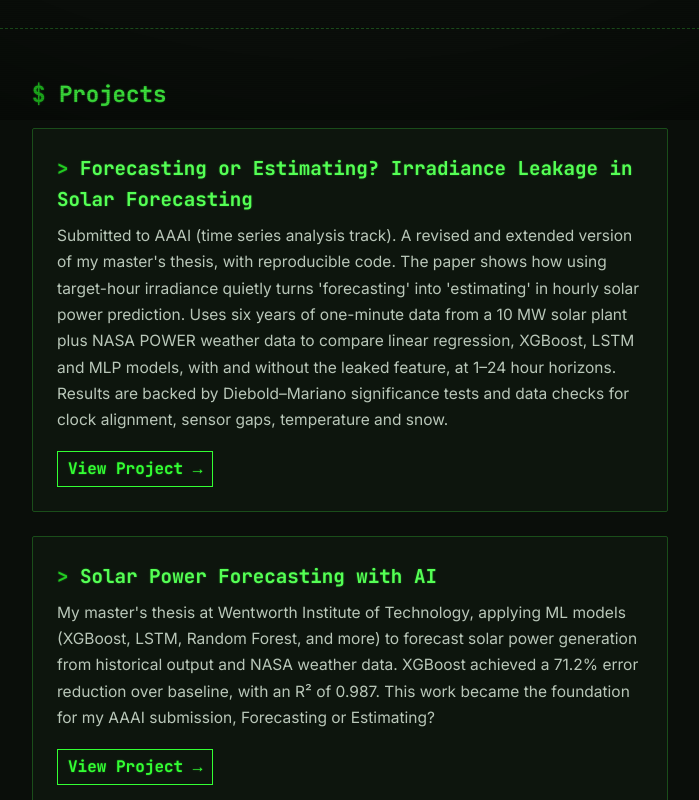
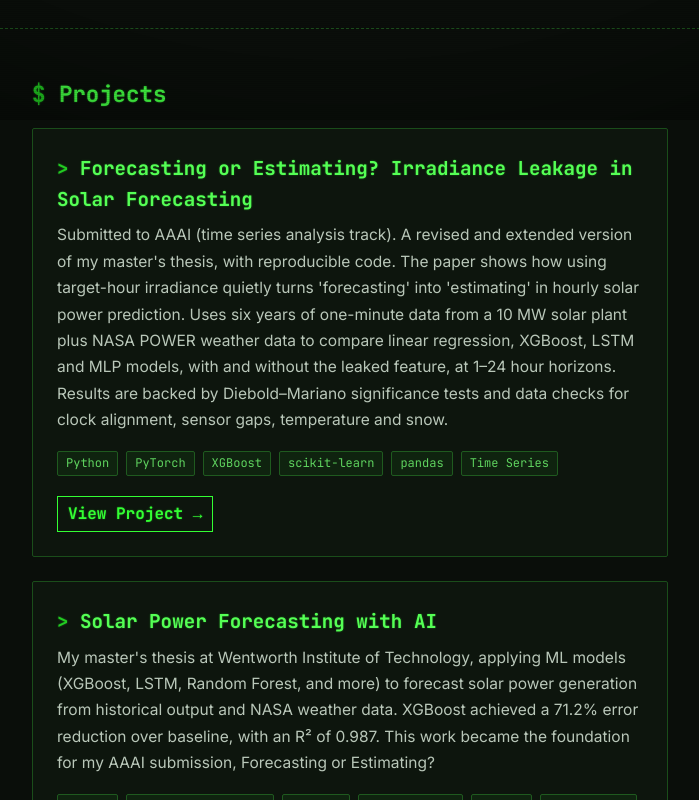
Before and after one commit to IsaacTsolak/Portfolio, a React (Vite) app: page / in a window 1280 px wide. Shown: the part 680-1480 px from the top of the page, without its empty margins (290-989 px from the left). Built offline with nearby package versions, Linux system fonts and the light colour scheme.

Commit message:
Add tech tags and card hover effect

```diff
--- a/src/App.css
+++ b/src/App.css
@@ -4,19 +4,72 @@
   border-radius: 2px;
   padding: 1.5rem;
   margin-bottom: 1.5rem;
-  transition: border-color 0.15s ease, box-shadow 0.15s ease;
+  transition: transform 0.2s ease, border-color 0.2s ease,
+    box-shadow 0.2s ease, background-color 0.2s ease;
   font-family: 'JetBrains Mono', monospace;
 }
 
-.project-card:hover {
+.project-card {
+  position: relative;
+  will-change: transform;
+}
+
+/* hover: card lifts slightly, border and glow brighten */
+.project-card:hover,
+.project-card:focus-within {
   border-color: #33ff33;
-  box-shadow: 0 0 12px rgba(51, 255, 51, 0.2);
+  background-color: #0f1a0f;
+  transform: translateY(-4px);
+  box-shadow:
+    0 0 18px rgba(51, 255, 51, 0.22),
+    0 10px 24px rgba(0, 0, 0, 0.55);
+}
+
+.project-card:hover h3,
+.project-card:focus-within h3 {
+  color: #8dff8d;
+}
+
+.project-card:hover .tags li {
+  border-color: #2f8f2f;
+  color: #8dff8d;
+}
+
+/* tech-stack tags */
+.tags {
+  list-style: none;
+  display: flex;
+  flex-wrap: wrap;
+  gap: 0.5rem;
+  margin: 0 0 1.25rem;
+}
+
+.tags li {
+  font-family: 'JetBrains Mono', monospace;
+  font-size: 0.75rem;
+  color: #5fd35f;
+  background-color: rgba(51, 255, 51, 0.06);
+  border: 1px solid #1f5a1f;
+  border-radius: 2px;
+  padding: 2px 8px;
+  text-shadow: none;
+  transition: border-color 0.2s ease, color 0.2s ease;
+}
+
+@media (prefers-reduced-motion: reduce) {
+  .project-card,
+  .project-card:hover,
+  .project-card:focus-within {
+    transform: none;
+    transition: none;
+  }
 }
 
 .project-card h3 {
   font-size: 1.2rem;
   margin-bottom: 0.5rem;
   color: #55ff55;
+  transition: color 0.2s ease;
 }
 
 .project-card h3::before {
--- a/src/App.jsx
+++ b/src/App.jsx
@@ -6,32 +6,38 @@ const projects = [
   {
     title: "Forecasting or Estimating? Irradiance Leakage in Solar Forecasting",
     description: "Submitted to AAAI (time series analysis track). A revised and extended version of my master's thesis, with reproducible code. The paper shows how using target-hour irradiance quietly turns 'forecasting' into 'estimating' in hourly solar power prediction. Uses six years of one-minute data from a 10 MW solar plant plus NASA POWER weather data to compare linear regression, XGBoost, LSTM and MLP models, with and without the leaked feature, at 1–24 hour horizons. Results are backed by Diebold–Mariano significance tests and data checks for clock alignment, sensor gaps, temperature and snow.",
-    link: "https://github.com/IsaacTsolak/pv-forecasting-or-estimating"
+    link: "https://github.com/IsaacTsolak/pv-forecasting-or-estimating",
+    tags: ["Python", "PyTorch", "XGBoost", "scikit-learn", "pandas", "Time Series"]
   },
   {
     title: "Solar Power Forecasting with AI",
     description: "My master's thesis at Wentworth Institute of Technology, applying ML models (XGBoost, LSTM, Random Forest, and more) to forecast solar power generation from historical output and NASA weather data. XGBoost achieved a 71.2% error reduction over baseline, with an R² of 0.987. This work became the foundation for my AAAI submission, Forecasting or Estimating?",
-    link: "https://github.com/IsaacTsolak/solar-forecasting-thesis"
+    link: "https://github.com/IsaacTsolak/solar-forecasting-thesis",
+    tags: ["Python", "TensorFlow / Keras", "XGBoost", "scikit-learn", "pandas", "Time Series"]
   },
   {
     title: "Job Application Tracker Agent",
     description: "A personal agent that reads my Gmail through the Gmail API, picks out job-application emails, and tracks where each application stands. A rule-based classifier tags confirmations, rejections and interview invites and pulls out company names. Anything it isn't sure about gets flagged for review instead of guessed. Results go into a duplicate-safe SQLite store, and every component has its own tests.",
-    link: "https://github.com/IsaacTsolak/app-tracker"
+    link: "https://github.com/IsaacTsolak/app-tracker",
+    tags: ["Python", "Gmail API", "OAuth", "SQLite", "Unit Testing"]
   },
   {
     title: "NLP Question Generator",
     description: "An end-to-end system that turns educational text into complete multiple-choice questions with plausible distractors, combining pre-trained question generation, entity extraction, and semantic similarity — built for student practice problems and educator time-saving.",
-    link: "https://github.com/IsaacTsolak/NLP_Question_Generator"
+    link: "https://github.com/IsaacTsolak/NLP_Question_Generator",
+    tags: ["Python", "Hugging Face Transformers", "spaCy", "Sentence-Transformers", "Gradio", "NLP"]
   },
   {
     title: "High-Value Purchase Prediction",
     description: "Predicts whether an online retail transaction is high-value using only pre-sale signals — timing, quantity, and country — deliberately excluding price. Compares Logistic Regression, Random Forest, and a voting ensemble to see whether combining models improves accuracy.",
-    link: "https://github.com/IsaacTsolak/Transaction_value_predictor"
+    link: "https://github.com/IsaacTsolak/Transaction_value_predictor",
+    tags: ["Python", "scikit-learn", "pandas", "Ensemble Models", "Classification"]
   },
   {
     title: "Stock Market Regime Clustering",
     description: "Applies K-Means clustering and PCA to identify distinct market 'regimes' in historical AAPL and NVDA stock data (2019–2025), using engineered features — returns, rolling volatility, and moving averages — to group trading days into behavioral clusters like stable, bullish, and high-volatility periods.",
-    link: "https://github.com/IsaacTsolak/stock_market_clustering.git"
+    link: "https://github.com/IsaacTsolak/stock_market_clustering.git",
+    tags: ["Python", "scikit-learn", "K-Means", "PCA", "yfinance"]
   }
 ]
 
@@ -114,6 +120,7 @@ function App() {
             title={project.title}
             description={project.description}
             link={project.link}
+            tags={project.tags}
           />
         ))}
       </section>
--- a/src/ProjectCard.jsx
+++ b/src/ProjectCard.jsx
@@ -1,8 +1,15 @@
-function ProjectCard({ title, description, link }) {
+function ProjectCard({ title, description, link, tags = [] }) {
   return (
     <div className="project-card">
       <h3>{title}</h3>
       <p>{description}</p>
+      {tags.length > 0 && (
+        <ul className="tags" aria-label="Technologies used">
+          {tags.map((tag) => (
+            <li key={tag}>{tag}</li>
+          ))}
+        </ul>
+      )}
       <a href={link} target="_blank" rel="noopener noreferrer">View Project →</a>
     </div>
   )
```
Lines whose indentation alone changed are shown as unchanged.
